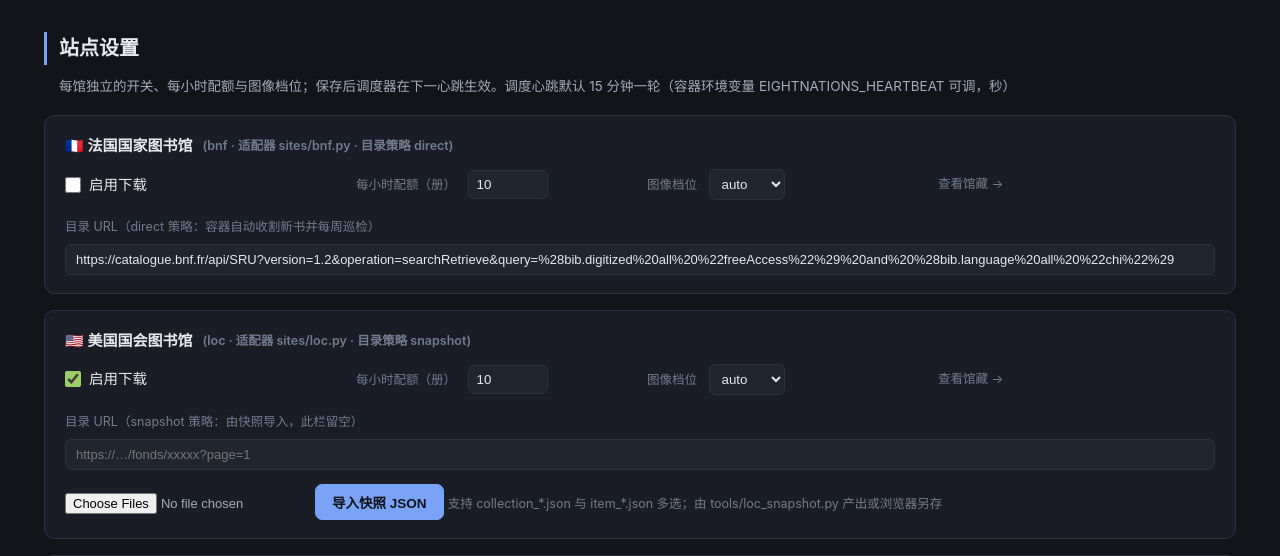
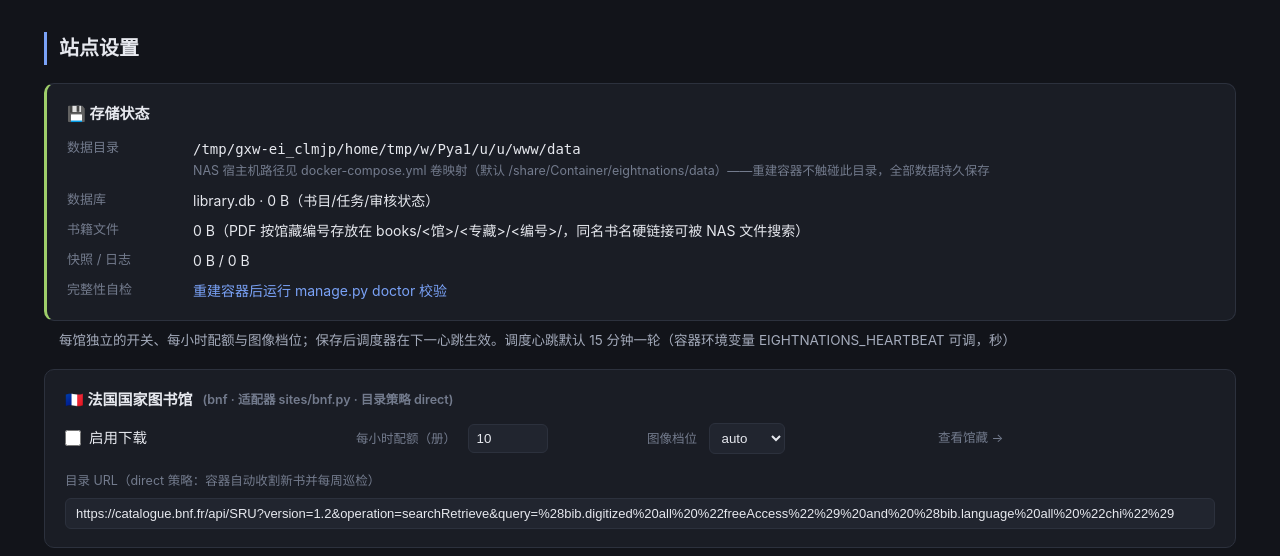
Before and after one commit to kelvinguo1988/eightnations-library, a FastAPI app: page /settings in a window 1280 px wide. Shown: the part 60-616 px from the top of the page. Run offline with FastAPI, Linux system fonts and the light colour scheme; data comes from the database, SQL or seed files in the repository; data that the repository does not hold is empty.

Commit message:
feat: 书名硬链接（NAS 搜索可按书名找到 PDF）+ 设置页存储状态面板
- 下载完成后自动创建 '馆藏编号_书名.pdf' 硬链接（同 fs 零空间，显示名繁体转换）
- manage.py links: 为存量 42 册补建链接（幂等）
- 设置页新增 💾存储状态面板：数据目录/宿主机路径/数据库与书籍用量/自检入口
- README: NAS 数据确认三步命令 + 未挂载容器的抢救流程

```diff
--- a/web/app.py
+++ b/web/app.py
@@ -328,10 +328,34 @@ def jobs(request: Request):
 
 
 # ---------------------------------------------------------------- 设置
+def _dir_size(path: str) -> int:
+    total = 0
+    if os.path.isdir(path):
+        for root, _, files in os.walk(path):
+            for f in files:
+                try:
+                    total += os.path.getsize(os.path.join(root, f))
+                except OSError:
+                    pass
+    return total
+
+
 @app.get("/settings", response_class=HTMLResponse)
 def settings_page(request: Request):
     d = get_db()
-    return templates.TemplateResponse(request, "settings.html", common_ctx(request, d))
+    # 存储面板：让"数据到底在哪、有多少"直接可见
+    storage = {
+        "data_dir": DATA_DIR,
+        "host_hint": os.environ.get(
+            "EIGHTNATIONS_HOST_DATA",
+            "NAS 宿主机路径见 docker-compose.yml 卷映射（默认 /share/Container/eightnations/data）"),
+        "db": _dir_size(DB_PATH),
+        "books": _dir_size(BOOKS_DIR),
+        "snapshots": _dir_size(os.path.join(DATA_DIR, "snapshots")),
+        "logs": _dir_size(os.path.join(DATA_DIR, "logs")),
+    }
+    return templates.TemplateResponse(request, "settings.html", common_ctx(
+        request, d, storage=storage))
 
 
 @app.post("/settings")
--- a/web/templates/settings.html
+++ b/web/templates/settings.html
@@ -2,6 +2,16 @@
 {% block title %}设置 · 八国联军图书馆{% endblock %}
 {% block content %}
 <h2>站点设置</h2>
+<div class="src-card" style="border-left:3px solid var(--acc2)">
+  <div class="hd">💾 存储状态</div>
+  <dl class="kv" style="background:none;border:none;padding:0;margin:0">
+    <dt>数据目录</dt><dd><code>{{ storage.data_dir }}</code><div class="mut">{{ storage.host_hint }}——重建容器不触碰此目录，全部数据持久保存</div></dd>
+    <dt>数据库</dt><dd>library.db · {{ storage.db|bytes_h }}（书目/任务/审核状态）</dd>
+    <dt>书籍文件</dt><dd>{{ storage.books|bytes_h }}（PDF 按馆藏编号存放在 books/&lt;馆&gt;/&lt;专藏&gt;/&lt;编号&gt;/，同名书名硬链接可被 NAS 文件搜索）</dd>
+    <dt>快照 / 日志</dt><dd>{{ storage.snapshots|bytes_h }} / {{ storage.logs|bytes_h }}</dd>
+    <dt>完整性自检</dt><dd><a href="javascript:void(0)" onclick="alert('在 NAS 的 SSH 中执行：docker exec eightnations python3 manage.py doctor')">重建容器后运行 manage.py doctor 校验</a></dd>
+  </dl>
+</div>
 <div class="sub">每馆独立的开关、每小时配额与图像档位；保存后调度器在下一心跳生效。调度心跳默认 15 分钟一轮（容器环境变量 EIGHTNATIONS_HEARTBEAT 可调，秒）</div>
 <form method="post" action="/settings">
 {% for s in sources %}
```
Also changed, not shown: core/pipeline.py (+27 -0 lines), manage.py (+27 -0 lines), README.md.
